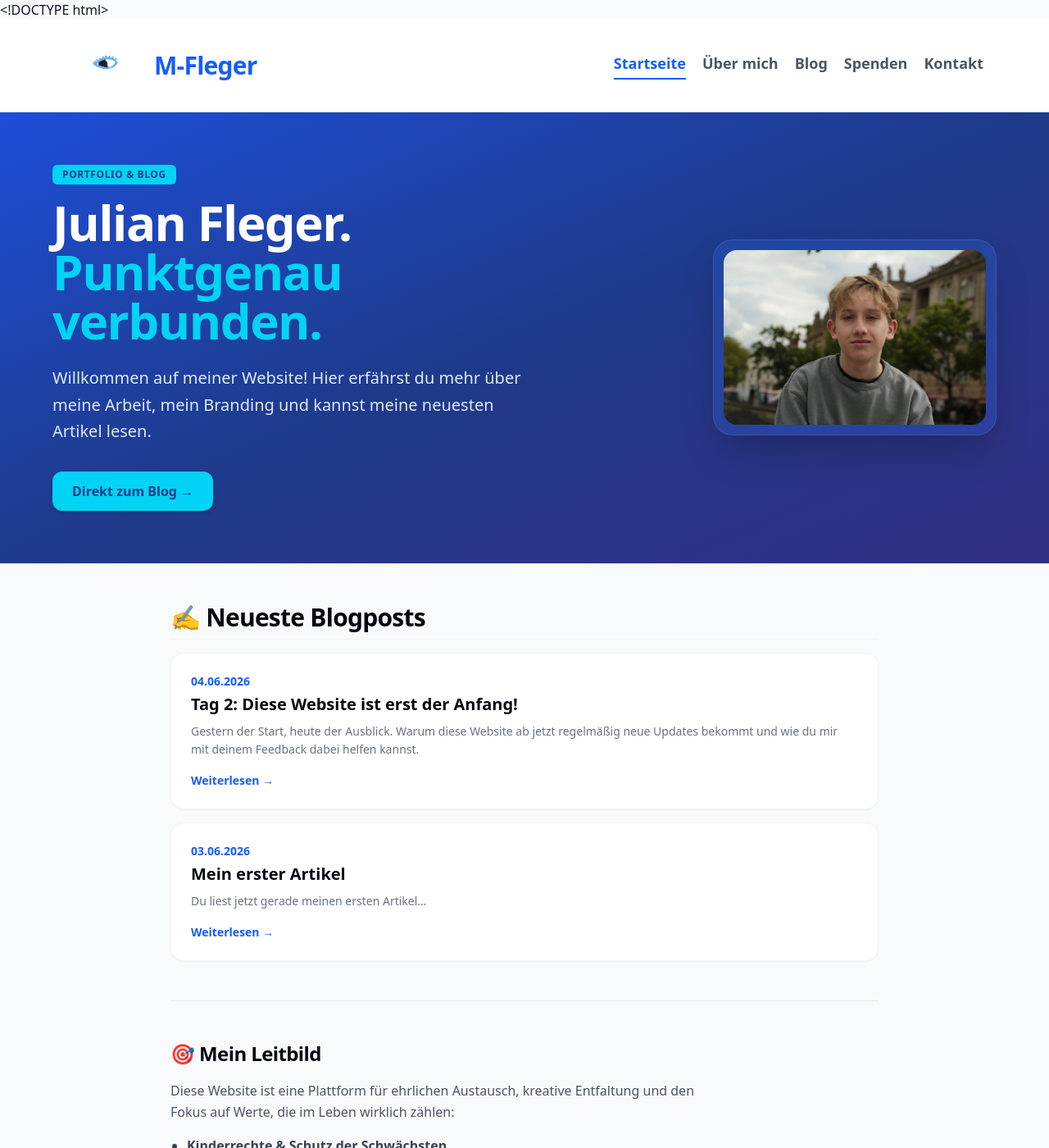
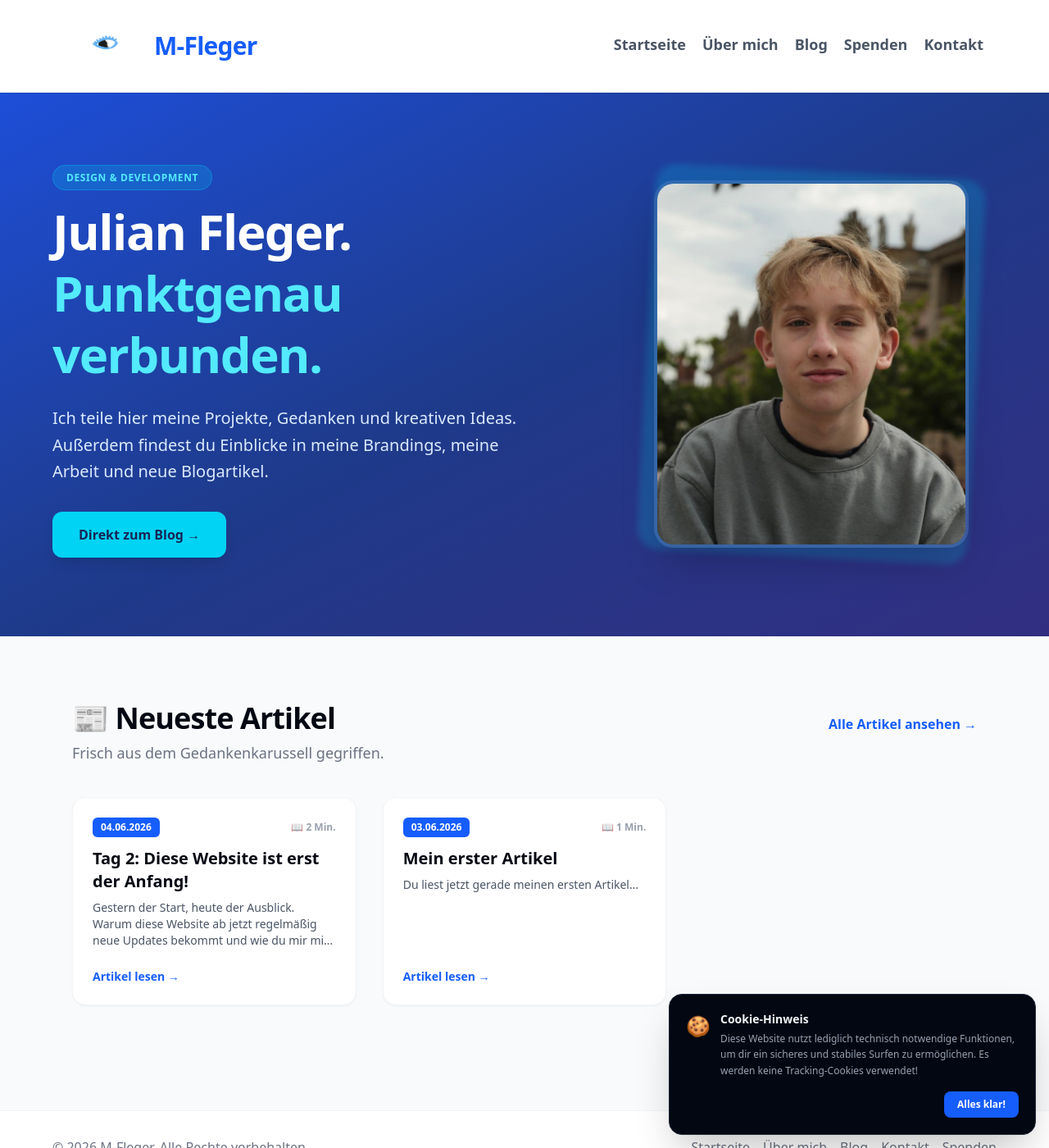
Before and after one commit to julian13053/julian13053.github.io, a Jekyll site: the page built from index.md, in a window 1280 px wide and 1400 px high. Shown: the whole window at 82% size. Built offline with Jekyll 4.4.1, drawn with Linux system fonts in a browser that asks for light colours; some of the changed text lies outside the part shown.

Commit message:
Update index.md

```diff
--- a/index.md
+++ b/index.md
@@ -1,116 +1,106 @@
 ---
 layout: null
-title: "Startseite"
+title: Startseite
 ---
-<!DOCTYPE html>
 <html lang="de">
 <head>
     <meta charset="UTF-8">
     <meta name="viewport" content="width=device-width, initial-scale=1.0">
-    <title>M-Fleger - Startseite</title>
+    <title>M-Fleger | Portfolio & Blog</title>
+
+    <!-- 1. Das Favicon (Logo im Browser-Tab) -->
+    <link rel="icon" type="image/jpeg" href="auge-logo.jpg">
+
+    <!-- 2. Open Graph / WhatsApp-Vorschau für die Startseite -->
+    <meta property="og:type" content="website">
+    <meta property="og:title" content="M-Fleger | Portfolio & Blog">
+    <meta property="og:description" content="Willkommen auf M-Fleger. Entdecke meine Projekte, kreativen Ideen und neuesten Blogartikel!">
+    <meta property="og:image" content="https://julian13053.github.io/auge-logo.jpg">
+    <meta property="og:url" content="https://julian13053.github.io/index.html">
+
     <script src="https://cdn.jsdelivr.net/npm/@tailwindcss/browser@4"></script>
-    <link rel="icon" type="image/jpeg" href="/auge-logo.jpg">
+    <style>
+        @keyframes fadeInUp {
+            from { opacity: 0; transform: translateY(20px); }
+            to { opacity: 1; transform: translateY(0); }
+        }
+        .animate-fade-in {
+            animation: fadeInUp 0.8s ease-out forwards;
+        }
+    </style>
 </head>
 <body class="bg-gray-50 text-gray-900 font-sans antialiased flex flex-col min-h-screen">
 
-    <!-- ORIGINAL NAVIGATION -->
+    <!-- MENÜ -->
     <nav class="bg-white border-b border-gray-100 sticky top-0 z-50 shadow-xs">
-        <div class="max-w-6xl mx-auto px-4 py-4 flex flex-col md:flex-row justify-between items-center gap-4">
-            <a href="/index.html" class="flex items-center gap-3 group no-underline text-current">
-                <img src="/auge-logo.jpg" alt="M-Fleger Logo" class="w-16 h-14 md:w-24 md:h-20 rounded-xl md:rounded-2xl object-contain transition-transform duration-300 group-hover:scale-105">
-                <span class="text-2xl md:text-3xl font-black tracking-tight text-blue-600">M-Fleger</span>
-            </a>
-            <div class="flex flex-wrap justify-center gap-x-5 gap-y-2 font-semibold text-gray-600 text-base md:text-lg">
-                <a href="/index.html" class="text-blue-600 border-b-2 border-blue-600 pb-1 transition-all no-underline">Startseite</a>
-                <a href="/ueber-mich.html" class="hover:text-blue-600 hover:border-b-2 hover:border-blue-600 pb-1 transition-all no-underline">Über mich</a>
-                <a href="/blog.html" class="hover:text-blue-600 hover:border-b-2 hover:border-blue-600 pb-1 transition-all no-underline">Blog</a>
-                <a href="/spenden.html" class="hover:text-blue-600 hover:border-b-2 hover:border-blue-600 pb-1 transition-all no-underline">Spenden</a>
-                <a href="/kontakt.html" class="hover:text-blue-600 hover:border-b-2 hover:border-blue-600 pb-1 transition-all no-underline">Kontakt</a>
-            </div>
-        </div>
+        {% include navigation.html %}
     </nav>
 
-    <!-- EXAKTES ORIGINAL HERO BANNER (Aus Screenshot 2026-06-03 142203.jpg) -->
-    <section class="bg-gradient-to-br from-[#1d4ed8] via-[#1e3a8a] to-[#312e81] text-white py-16 px-4 md:px-12 w-full">
-        <div class="max-w-6xl mx-auto flex flex-col md:flex-row items-center justify-between gap-12">
-            <!-- Text Links (Exakter Originaltext) -->
-            <div class="max-w-xl text-center md:text-left">
-                <span class="bg-cyan-400 text-[#1e3a8a] font-bold tracking-wider uppercase text-xs px-3 py-1 rounded-md inline-block mb-4">Portfolio & Blog</span>
-                <h1 class="text-4xl md:text-6xl font-black tracking-tight leading-none mb-6 text-white">
-                    Julian Fleger.<br><span class="text-cyan-400">Punktgenau<br>verbunden.</span>
+    <header class="bg-gradient-to-br from-[#1d4ed8] via-[#1e3a8a] to-[#312e81] text-white py-16 md:py-24 px-4 md:px-6 overflow-hidden">
+        <div class="max-w-6xl mx-auto grid md:grid-cols-12 gap-12 items-center animate-fade-in">
+            <div class="md:col-span-7 text-center md:text-left">
+                <span class="bg-cyan-400/20 text-cyan-300 border border-cyan-400/30 font-extrabold px-4 py-1.5 rounded-full text-xs uppercase tracking-wider">Design & Development</span>
+                <h1 class="text-4xl md:text-6xl font-black tracking-tight mt-5 mb-6 leading-tight">
+                    Julian Fleger.<br><span class="text-cyan-300">Punktgenau verbunden.</span>
                 </h1>
-                <p class="text-lg md:text-xl font-medium text-blue-100 leading-relaxed mb-8">
-                    Willkommen auf meiner Website! Hier erfährst du mehr über meine Arbeit, mein Branding und kannst meine neuesten Artikel lesen.
+                <p class="text-base md:text-xl text-blue-100 max-w-xl mb-8 leading-relaxed">
+                    Ich teile hier meine Projekte, Gedanken und kreativen Ideas. Außerdem findest du Einblicke in meine Brandings, meine Arbeit und neue Blogartikel.
                 </p>
-                <a href="#blog-section" class="inline-block bg-cyan-400 text-[#1e3a8a] font-bold px-6 py-3 rounded-xl shadow-md hover:bg-cyan-300 transition-all no-underline">
+                <a href="blog.html" class="bg-cyan-400 text-blue-950 font-black px-8 py-4 rounded-xl shadow-lg hover:bg-cyan-300 transform hover:-translate-y-1 transition-all duration-300 inline-block no-underline w-full md:w-auto text-center">
                     Direkt zum Blog →
                 </a>
             </div>
-            <!-- Bild Rechts (Exakter Original-Look mit hellblauer Konturen-Box) -->
-            <div class="relative shrink-0 p-3 bg-blue-500/20 rounded-3xl border border-white/10 shadow-2xl max-w-sm w-full md:w-auto">
-                <img src="/ich.jpeg" alt="Julian Fleger" class="w-full md:w-80 h-auto rounded-2xl object-cover">
+            <div class="md:col-span-5 flex justify-center">
+                <div class="relative group">
+                    <div class="absolute inset-0 bg-cyan-400 rounded-3xl transform rotate-3 scale-105 opacity-20 blur-xs transition-transform duration-300 group-hover:rotate-1"></div>
+                    <img src="ich.jpeg" alt="Julian Fleger" class="relative w-72 h-80 md:w-96 md:h-[28rem] object-cover rounded-3xl shadow-2xl border-4 border-white/10 transition-transform duration-300 group-hover:scale-105">
+                </div>
             </div>
         </div>
-    </section>
+    </header>
 
-    <!-- MAIN CONTENT AREA -->
-    <main id="blog-section" class="flex-grow max-w-4xl w-full mx-auto px-4 py-12 space-y-12">
+    <main class="max-w-6xl mx-auto px-4 md:px-6 py-12 md:py-20 flex-grow w-full">
+        <div class="mb-12">
+            <div class="flex flex-col md:flex-row justify-between items-center md:items-baseline mb-10 gap-4 text-center md:text-left">
+                <div>
+                    <h2 class="text-3xl md:text-4xl font-black text-gray-950 tracking-tight">📰 Neueste Artikel</h2>
+                    <p class="text-gray-500 text-base md:text-lg mt-2">Frisch aus dem Gedankenkarussell gegriffen.</p>
+                </div>
+                <a href="blog.html" class="text-blue-600 font-bold hover:text-blue-800 transition-colors flex items-center gap-1 group no-underline">
+                    Alle Artikel ansehen <span class="transform group-hover:translate-x-1 transition-transform">→</span>
+                </a>
+            </div>
 
-        <!-- 1. NEUESTE BLOGPOSTS -->
-        <div class="space-y-6">
-            <h2 class="text-3xl font-black text-gray-950 tracking-tight border-b border-gray-100 pb-2 mb-4">✍️ Neueste Blogposts</h2>
+            <div class="grid grid-cols-1 md:grid-cols-3 gap-6 md:gap-8">
+                {% for post in site.posts limit:3 %}
+                <div class="bg-white border border-gray-100 p-6 rounded-2xl shadow-xs flex flex-col justify-between hover:shadow-md hover:scale-105 transition-all duration-300">
+                    <div>
+                        <div class="flex justify-between items-center mb-3">
+                            <span class="text-xs bg-blue-600 text-white px-2.5 py-1 rounded-md font-bold uppercase">{{ post.date | date: "%d.%m.%Y" }}</span>
+                            {% assign words = post.content | strip_html | number_of_words %}
+                            {% assign read_time = words | divided_by: 180 | plus: 1 %}
+                            <span class="text-xs text-gray-400 font-semibold">📖 {{ read_time }} Min.</span>
+                        </div>
 
-            {% for post in site.posts %}
-                <article class="bg-white border border-gray-100 p-6 rounded-2xl shadow-xs hover:shadow-md transition-all mb-4">
-                    <span class="text-sm font-bold text-blue-600 block mb-1">{{ post.date | date: "%d.%m.%Y" }}</span>
-                    <h3 class="text-xl font-black text-gray-950 mb-2">
-                        <a href="{{ post.url }}" class="hover:text-blue-600 transition-colors no-underline text-gray-950">{{ post.title }}</a>
-                    </h3>
-                    <p class="text-gray-500 font-medium text-sm leading-relaxed mb-4">
-                        {{ post.excerpt | strip_html | truncatewords: 30 }}
-                    </p>
-                    <a href="{{ post.url }}" class="inline-flex items-center gap-1 text-sm font-bold text-blue-600 hover:text-blue-700 no-underline">
-                        Weiterlesen →
+                        <h3 class="text-xl font-black text-gray-950 mt-1 mb-2 line-clamp-2">{{ post.title }}</h3>
+                        <p class="text-gray-600 text-sm mb-4 line-clamp-3">{{ post.excerpt | strip_html }}</p>
+                    </div>
+                    <a href="{{ post.url | relative_url }}" class="text-blue-600 font-bold text-sm hover:text-blue-800 no-underline inline-block mt-2">
+                        Artikel lesen →
                     </a>
-                </article>
-            {% endfor %}
-        </div>
-
-        <hr class="border-gray-200">
-
-        <!-- 2. DAS LEITBILD (Als schlichter Textbereich darunter) -->
-        <div class="space-y-4">
-            <h2 class="text-2xl font-black text-gray-950 tracking-tight">🎯 Mein Leitbild</h2>
-            <p class="text-gray-600 font-medium leading-relaxed max-w-2xl">
-                Diese Website ist eine Plattform für ehrlichen Austausch, kreative Entfaltung und den Fokus auf Werte, die im Leben wirklich zählen:
-            </p>
-            <ul class="list-disc pl-5 space-y-2 font-semibold text-gray-700">
-                <li>Kinderrechte & Schutz der Schwächsten</li>
-                <li>Respektvoller Umgang miteinander</li>
-                <li>Mitbestimmung & Community</li>
-                <li>Offenheit & Ehrlichkeit</li>
-            </ul>
-        </div>
-
-        <hr class="border-gray-200">
-
-        <!-- 3. TERMINE & URLAUB -->
-        <div class="space-y-4">
-            <h2 class="text-2xl font-black text-gray-950 tracking-tight">📅 Termine & Status</h2>
-            <p class="text-gray-600 font-medium leading-relaxed">
-                Hier halte ich dich über meine kommenden Urlaubszeiten auf dem Laufenden:
-            </p>
-            <div class="inline-block bg-amber-50 border border-amber-200 p-4 rounded-xl font-semibold text-amber-900 text-sm">
-                ☀️ **Nächster Urlaub:** Vom 23.07.2026 bis 26.07.2026 🌊
+                </div>
+                {% else %}
+                <div class="col-span-1 md:col-span-3 text-center py-12 bg-gray-100 rounded-2xl">
+                    <p class="text-gray-500 text-lg font-medium">Bisher wurden noch keine Blog-Artikel veröffentlicht.</p>
+                </div>
+                {% endfor %}
             </div>
         </div>
-
     </main>
 
     <!-- FOOTER -->
-    <footer class="bg-white border-t border-gray-100 py-8 px-4 text-center text-gray-500 font-medium mt-auto">
-        <p>&copy; 2026 M-Fleger. Alle Rechte vorbehalten.</p>
-    </footer>
+    {% include footer.html %}
 
+    {% include cookie-banner.html %}
 </body>
 </html>
```
